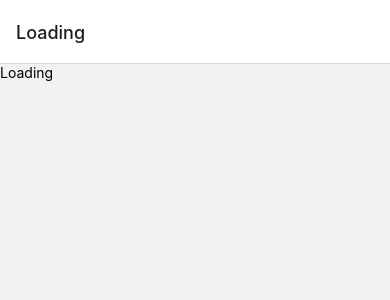
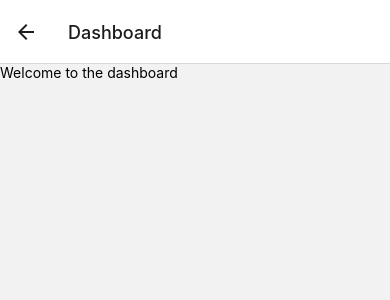
Before and after one commit to Reghaven/Reghaven, a React Native app: screen /Dashboard in a window 390 px wide. Before the commit this address had no page. Shown: the top 300 px of the page. Built offline with nearby package versions, Linux system fonts and the light colour scheme.

Commit message:
start implementing loading screen

```diff
--- a/index.js
+++ b/index.js
@@ -3,7 +3,7 @@
  */
 
 import { AppRegistry } from 'react-native';
-import App from './App';
+import App from './src/components/App';
 import { name as appName } from './app.json';
 
 AppRegistry.registerComponent(appName, () => App);
--- a/App.tsx
+++ b/src/components/App.tsx
@@ -11,7 +11,8 @@
 import React from 'react';
 import { NavigationContainer } from '@react-navigation/native';
 import { createNativeStackNavigator } from '@react-navigation/native-stack';
-import { LoadingScreen } from './src/components/screens/LoadingScreen';
+import { LoadingScreen } from './screens/LoadingScreen';
+import { Dashboard } from './screens/Dashboard/Dashboard';
 
 const Stack = createNativeStackNavigator();
 
@@ -22,7 +23,16 @@ const App = () => {
 				<Stack.Screen
 					name={'Loading'}
 					component={LoadingScreen}
-					options={{ title: 'Loading' }}
+					options={{
+						title: 'Loading',
+						headerShown: false,
+						statusBarHidden: true,
+					}}
+				/>
+				<Stack.Screen
+					name={'Dashboard'}
+					component={Dashboard}
+					options={{ title: 'Dashboard' }}
 				/>
 			</Stack.Navigator>
 		</NavigationContainer>
--- /dev/null
+++ b/src/components/screens/Dashboard/Dashboard.tsx
@@ -0,0 +1,10 @@
+import { View, Text } from 'react-native';
+import React from 'react';
+
+export function Dashboard(props: {}): React.ReactElement {
+	return (
+		<View>
+			<Text>Welcome to the dashboard</Text>
+		</View>
+	);
+}
--- a/src/components/screens/LoadingScreen.tsx
+++ b/src/components/screens/LoadingScreen.tsx
@@ -1,13 +1,31 @@
 import { useNavigation } from '@react-navigation/native';
-import { Text, View } from 'react-native';
+import { StyleSheet, Text, View } from 'react-native';
 import React from 'react';
 
 export function LoadingScreen() {
 	const navigation = useNavigation();
 
 	return (
-		<View>
-			<Text>Loading</Text>
+		<View style={Style.View}>
+			<Text style={Style.Text}>Loading</Text>
 		</View>
 	);
 }
+
+const Style = StyleSheet.create({
+	View: {
+		display: 'flex',
+		flexDirection: 'column',
+		alignContent: 'center',
+		alignItems: 'center',
+		justifyContent: 'center',
+		height: '100%',
+
+		backgroundColor: '#000',
+	},
+	Text: {
+		color: '#fff',
+		fontSize: 30,
+		fontFamily: 'TwinkleStar-Regular',
+	},
+});
```
Also changed, not shown: react-native.config.js (added, +7 -0 lines), assets/fonts/TwinkleStar-Regular.ttf (added), 3 other files (tests, documents, lock files or other folders).
